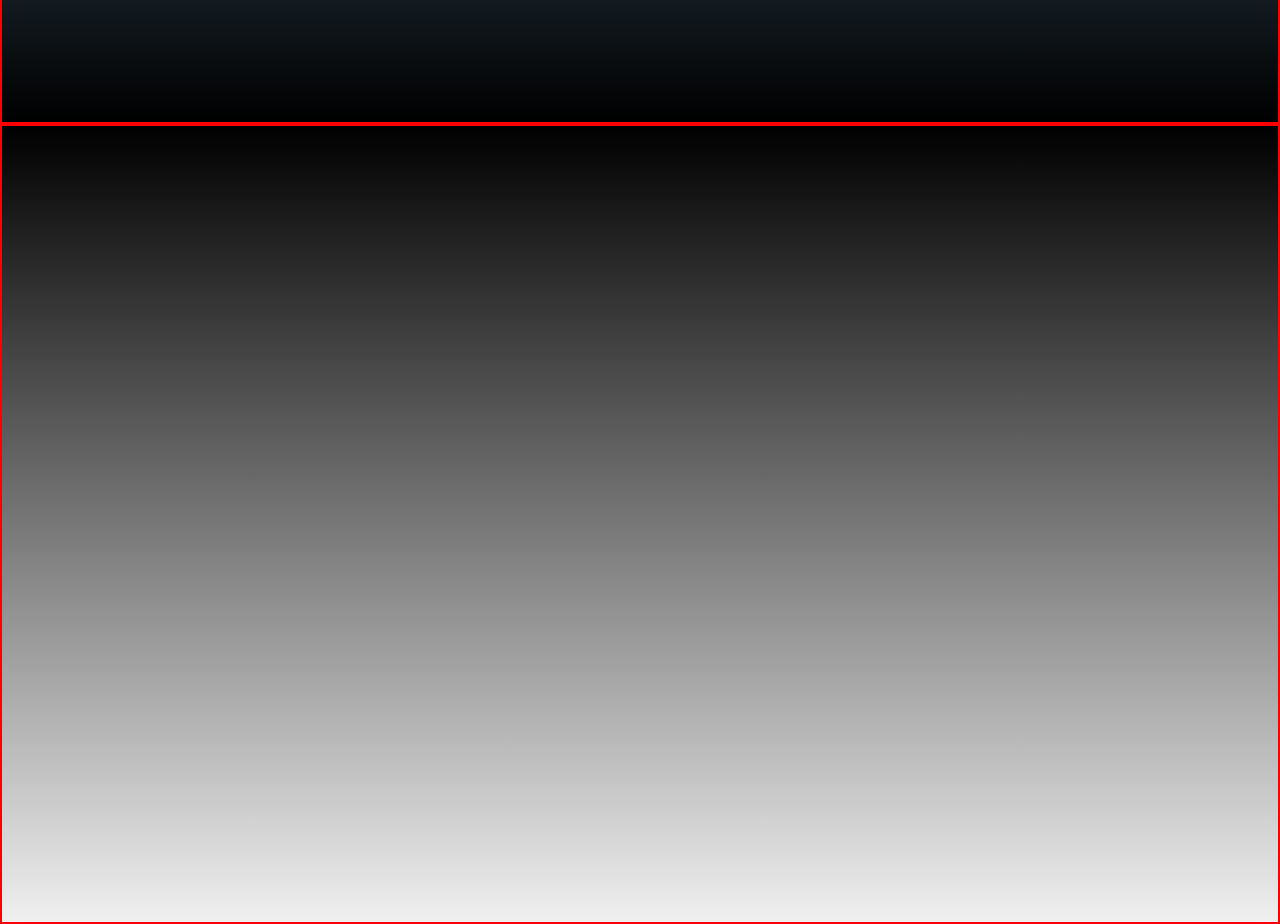
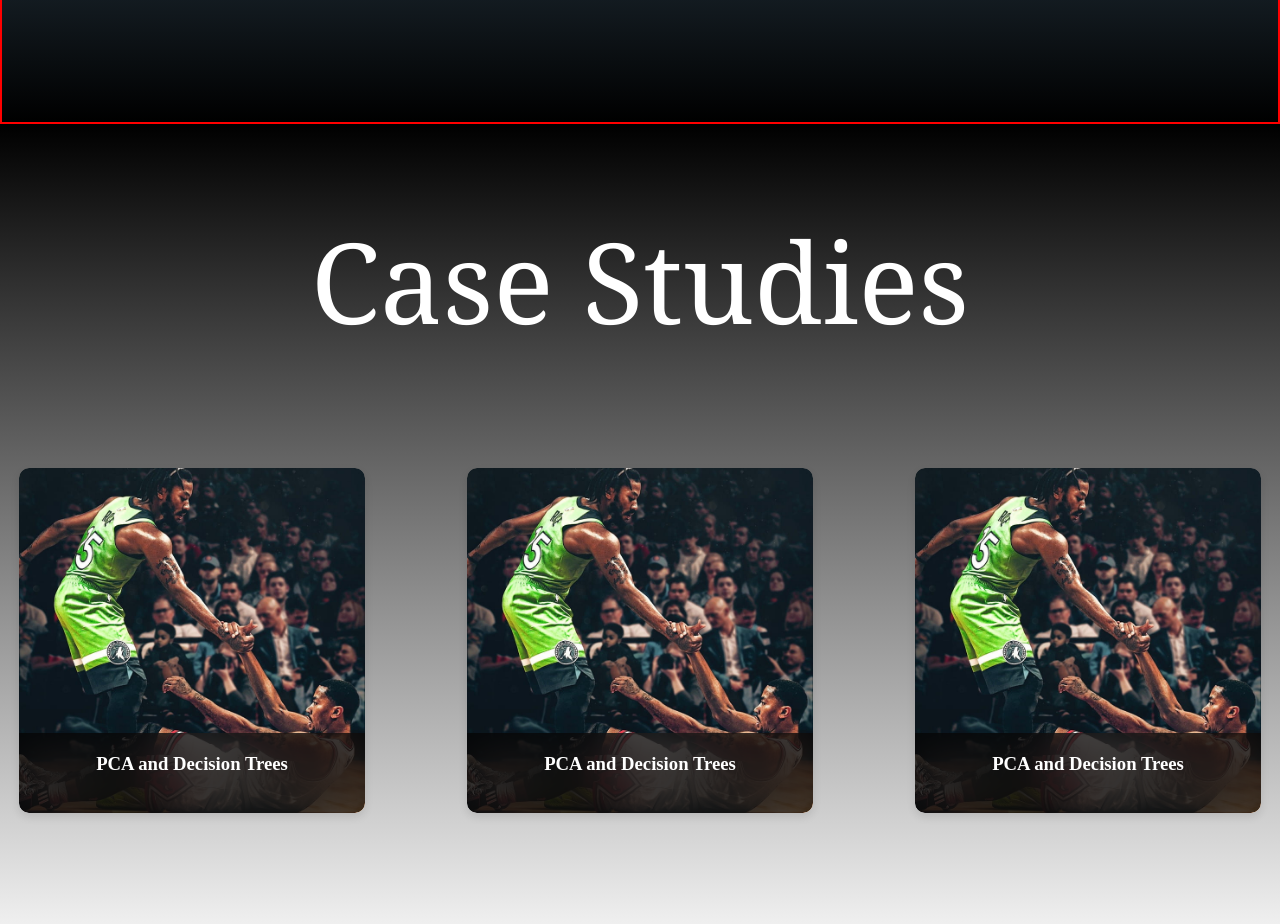
Before and after one commit to awr7/My-Portfolio, an Angular app: page / in a window 1280 px wide. Shown: the part 2280-3204 px from the top of the page. Built offline with nearby package versions, Linux system fonts and the light colour scheme.

Commit message:
created studies cards

```diff
--- a/src/app/app.component.html
+++ b/src/app/app.component.html
@@ -14,6 +14,6 @@
 <app-projects></app-projects>
 
 <!-- Case Study Section Component -->
-<app-case-studys></app-case-studys>
+<app-case-studies></app-case-studies>
 
 <!-- Contact Section Component -->
--- a/src/app/app.component.ts
+++ b/src/app/app.component.ts
@@ -5,7 +5,7 @@ import { WelcomeComponent } from './welcome/welcome.component';
 import { AboutMeComponent } from './about-me/about-me.component';
 import { HttpClientModule } from '@angular/common/http';
 import { ProjectsComponent } from './projects/projects.component';
-import { CaseStudysComponent } from './case-studys/case-studys.component';
+import { CaseStudysComponent } from './case-studies/case-studies.component';
 
 @Component({
   selector: 'app-root',
--- /dev/null
+++ b/src/app/case-studies/case-studies.component.html
@@ -0,0 +1,13 @@
+<div class="studys-container">
+    <div class="page-title">
+      Case Studies
+    </div>
+    <div class="cards-container">
+      <app-case-study-card *ngFor="let study of caseStudies"
+                           [title]="study.title"
+                           [imageUrl]="study.imageUrl"
+                           [description]="study.description"
+                           [studyLink]="study.studyLink">
+      </app-case-study-card>
+    </div>
+  </div>
--- /dev/null
+++ b/src/app/case-studies/case-studies.component.scss
@@ -0,0 +1,45 @@
+.studys-container {
+  display: flex;
+  flex-direction: column;
+  align-items: center;
+  justify-content: space-between;
+  background: linear-gradient(180deg, #000 0%, rgba(238, 238, 238, 0.93) 100%);
+  height: 100vh;
+  text-align: center;
+  position: relative;
+  overflow: hidden;
+}
+
+
+.spacer {
+  flex: 1;
+}
+
+
+
+
+.page-title {
+  font-family: Georgia;
+  font-size: 7rem;
+  color: white;
+  margin-top: 5rem;
+
+  @media (max-width: 768px) {
+      font-size: 6rem;
+  }
+
+  @media (max-width: 500px) {
+      font-size: 4rem;
+  }
+}
+
+.cards-container {
+  display: flex;
+  flex-wrap: nowrap;
+  justify-content: center;
+  align-items: center;
+  gap: 5%;
+  width: 100%;
+  flex-grow: 1;
+  margin: auto 0;
+}
--- /dev/null
+++ b/src/app/case-studies/case-studies.component.ts
@@ -0,0 +1,34 @@
+import { Component } from '@angular/core';
+import { CommonModule } from '@angular/common';
+import { CaseStudyCardComponent } from '../case-study-card/case-study-card.component';
+
+@Component({
+  selector: 'app-case-studies',
+  standalone: true,
+  imports: [CommonModule, CaseStudyCardComponent],
+  templateUrl: './case-studies.component.html',
+  styleUrl: './case-studies.component.scss'
+})
+export class CaseStudysComponent {
+  caseStudies = [
+    {
+      title: 'PCA and Decision Trees',
+      imageUrl: 'assets/drose.jpg',
+      description: 'Diving into PCA and Decision Trees.',
+      studyLink: 'https://github.com/awr7'
+    },
+    {
+      title: 'PCA and Decision Trees',
+      imageUrl: 'assets/drose.jpg',
+      description: 'Diving into PCA and Decision Trees.',
+      studyLink: 'https://github.com/awr7'
+    },
+    {
+      title: 'PCA and Decision Trees',
+      imageUrl: 'assets/drose.jpg',
+      description: 'Diving into PCA and Decision Trees.',
+      studyLink: 'https://github.com/awr7'
+    },
+  ];
+
+}
--- /dev/null
+++ b/src/app/case-study-card/case-study-card.component.html
@@ -0,0 +1,7 @@
+<div class="case-study-card" (click)="openLink()">
+    <img [src]="imageUrl" alt="Case Study Image">
+    <div class="info-container">
+      <h3>{{ title }}</h3>
+      <p>{{ description }}</p>
+    </div>
+  </div>
--- /dev/null
+++ b/src/app/case-study-card/case-study-card.component.scss
@@ -0,0 +1,55 @@
+
+
+.case-study-card {
+  cursor: pointer;
+  overflow: hidden;
+  border-radius: 10px;
+  box-shadow: 0 4px 8px rgba(0, 0, 0, 0.1);
+  margin-left: 5%;
+  width:90%;
+  aspect-ratio: 1 / 1;
+  box-sizing: border-box;
+  position: relative;
+  transition: transform 0.3s ease, box-shadow 0.3s ease;
+
+  &:hover {
+    transform: scale(1.25);
+    box-shadow: 0 0 40px rgba(255, 65, 65, 0.6);
+  }
+
+  img {
+    width: 100%;
+    height: 100%;
+    object-fit: cover;
+    border-radius: 10px;
+  }
+
+  .info-container {
+    position: absolute;
+    bottom: 0;
+    left: 0;
+    right: 0;
+    background-color: rgba(0, 0, 0, 0.7);
+    backdrop-filter: blur(27px);
+    color: white;
+    padding: 20px;
+    border-bottom-left-radius: 10px;
+    border-bottom-right-radius: 10px;
+    transition: transform 0.3s ease;
+  }
+
+  h3, p {
+    margin: 0;
+  }
+
+  p {
+    transform: translateY(100%); // Initially hide the description
+    opacity: 0;
+    transition: transform 0.3s ease, opacity 0.3s ease;
+  }
+
+  &:hover p {
+    transform: translateY(0); // Move description into view on hover
+    opacity: 1;
+  }
+}
--- /dev/null
+++ b/src/app/case-study-card/case-study-card.component.ts
@@ -0,0 +1,19 @@
+import { Component, Input } from '@angular/core';
+
+@Component({
+  selector: 'app-case-study-card',
+  standalone: true,
+  imports: [],
+  templateUrl: './case-study-card.component.html',
+  styleUrl: './case-study-card.component.scss'
+})
+export class CaseStudyCardComponent {
+  @Input() title: string = '';
+  @Input() imageUrl: string = '';
+  @Input() description: string = '';
+  @Input() studyLink: string = '';
+
+  openLink() {
+    window.open(this.studyLink, '_blank');
+  }
+}
--- a/src/app/case-studys/case-studys.component.html
+++ /dev/null
@@ -1,2 +0,0 @@
-<div class="studys-container">
-</div>
--- a/src/app/case-studys/case-studys.component.scss
+++ /dev/null
@@ -1,13 +0,0 @@
-.studys-container {
-    display: flex;
-    background: linear-gradient(180deg, #000 0%, rgba(238, 238, 238, 0.93) 100%);
-    flex-direction: row;
-    justify-content: center;
-    align-items: center;
-    height: 100vh;
-    text-align: center;
-    border: 2px solid red;
-    box-sizing: border-box;
-    position: relative;
-    overflow: hidden;
-  }
```
Also changed, not shown: src/app/case-studys/case-studys.component.ts (deleted, +0 -12 lines), 2 other files (tests, documents, lock files or other folders).
